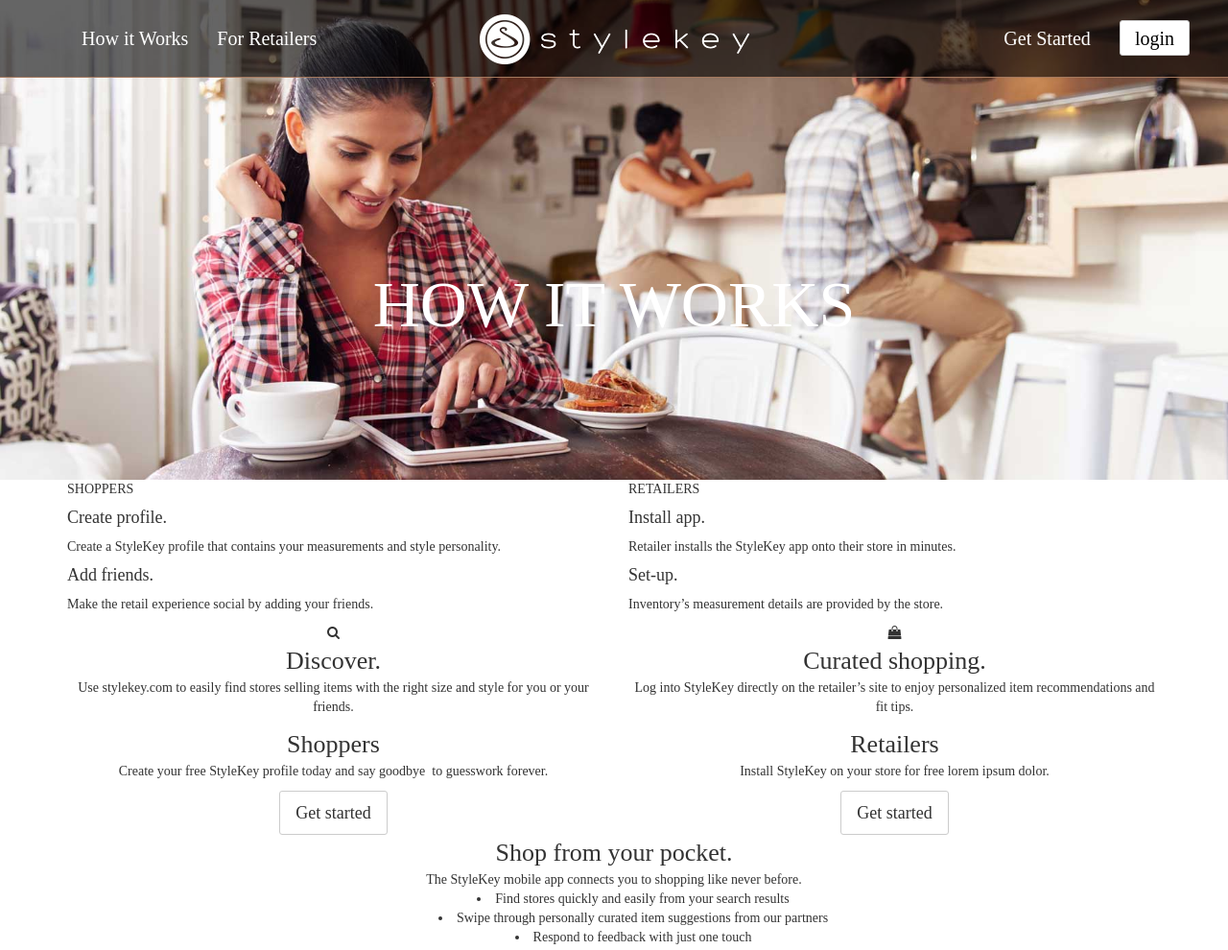
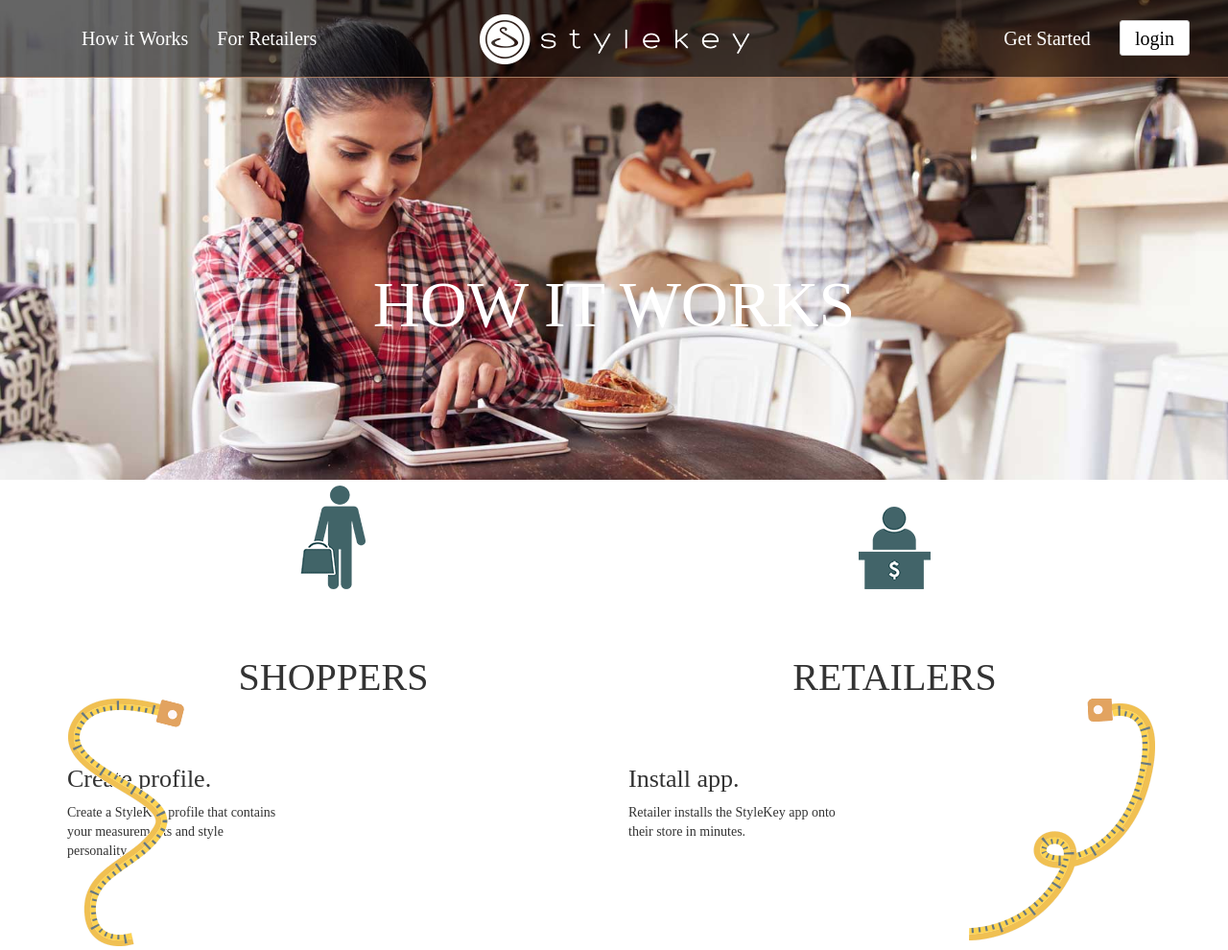
Before and after one commit to Danko-M/threePages, a website: page how-it-works.html in a window 1280 px wide. Shown: the top 990 px of the page at 96% size. Drawn offline with nearby package versions, Linux system fonts and the light colour scheme; a web font is replaced by a local one.

Commit message:
added some graphic

```diff
--- a/css/style.css
+++ b/css/style.css
@@ -618,7 +618,7 @@
 }
 
 /*********************************************************************************************
-	HOW IT WORKS - PAGE
+	HOW IT WORKS - PAGE ************************************************************************
 *********************************************************************************************/
 .hero-howitworks {
 	min-height: 500px;
@@ -641,6 +641,112 @@
 .sec-04-howitworks ul {
 	list-style-position: inside;
 }
+/*********************************************************************************************
+	HOWITWORKS - SECTION WITH MEASURING TAPES
+*********************************************************************************************/
+.sec-01-howitworks h3 {
+	position: relative;
+	text-align: center;
+}
+.sec-01-howitworks h4 {
+	font-size: 26px;
+}
+.sec-01-howitworks .box-01,
+.sec-01-howitworks .box-02,
+.sec-01-howitworks .box-03,
+.sec-01-howitworks .box-04 {
+	max-width: 220px;
+}
+.sec-01-howitworks .box-01,
+.sec-01-howitworks .box-03 {
+	margin-bottom: 230px;
+}
+.sec-01-howitworks .box-02,
+.sec-01-howitworks .box-04 {
+	margin-bottom: 185px;
+}
+
+.h3-retailers:after,
+.h3-shoppers:after {
+	position: absolute;
+	display: block;
+	content: "";
+	background: url(../img/sprites.png) no-repeat;
+}
+.h3-shoppers:after {
+	width: 125px;
+	height: 260px;
+	background-position: -10px -125px;
+}
+.h3-retailers:after {
+	right: 0;
+	width: 200px;
+	height: 255px;
+	background-position: -137px -125px;
+}
+.ico {
+	display: block;
+	margin: 0 auto;
+	background: url(../img/sprites.png) no-repeat;
+}
+.ico-shopper {
+	width: 75px;
+	height: 114px;
+}
+.ico-retailer {
+	width: 76px;
+	height: 114px;
+	margin: 0 auto;
+	background-position: -76px 0;
+
+}
+
+/*********************************************************************************************
+	SEC-02-HOWITWORKS
+*********************************************************************************************/
+.sec-02-howitworks .container {
+	position: relative;
+}
+.sec-02-howitworks .container:before {
+	position: absolute;
+	width: 815px;
+	height: 340px;
+	content: "";
+	background: url(../img/sprites.png) no-repeat;
+	background-position: -14px -420px;
+}
+
+
+
+
+/*********************************************************************************************
+	SEC-03-HOWITWORKS
+*********************************************************************************************/
+
+
+
+
+
+
+
+
+/*********************************************************************************************
+	SEC-04-HOWITWORKS
+*********************************************************************************************/
+
+
+
+
+
+
+
+
+
+
+
+
+
+
 
 /* Custom, iPhone Retina */
 
--- a/how-it-works.html
+++ b/how-it-works.html
@@ -56,23 +56,25 @@
       <div class="container">
         <div class="row">
           <div class="col-sm-6">
-            <div> SHOPPERS</div>
-            <div>
+            <span class="ico ico-shopper"></span>
+            <h3 class="h3-shoppers"> SHOPPERS</h3>
+            <div class="box-01">
               <h4>Create profile.</h4>
               <p>Create a StyleKey profile that contains your measurements and style personality.</p>
             </div>
-            <div>
+            <div class="box-02">
               <h4>Add friends.</h4>
               <p>Make the retail experience social by adding your friends.</p>
             </div>
           </div>
           <div class="col-sm-6">
-            <div>RETAILERS</div>
-            <div>
+            <span class="ico ico-retailer"></span>
+            <h3 class="h3-retailers">RETAILERS</h3>
+            <div class="box-03">
               <h4>Install app.</h4>
               <p>Retailer installs the StyleKey app onto their store in minutes.</p>
             </div>
-            <div>
+            <div class="box-04">
               <h4>Set-up.</h4>
               <p>Inventory’s measurement details are provided by the store.</p>
             </div>
```
Also changed, not shown: img/sprites-24.png (added), img/sprites.png (added).
